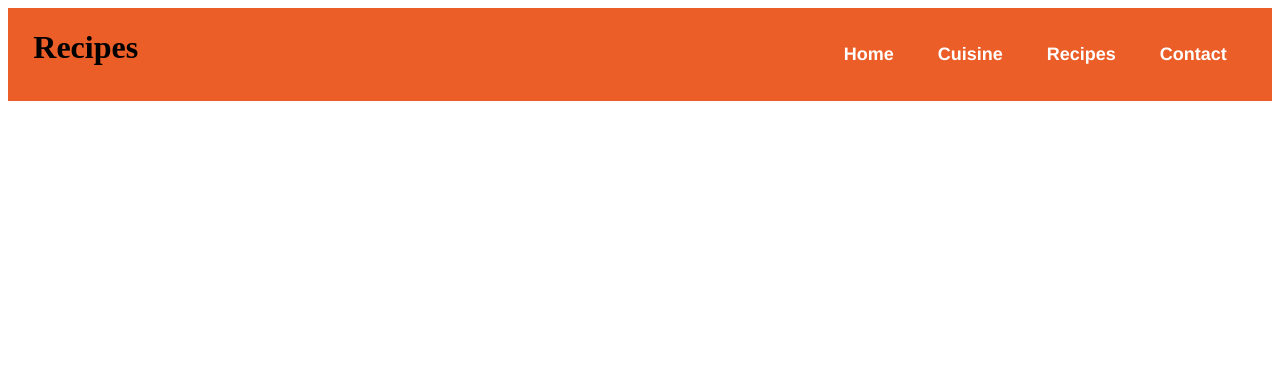
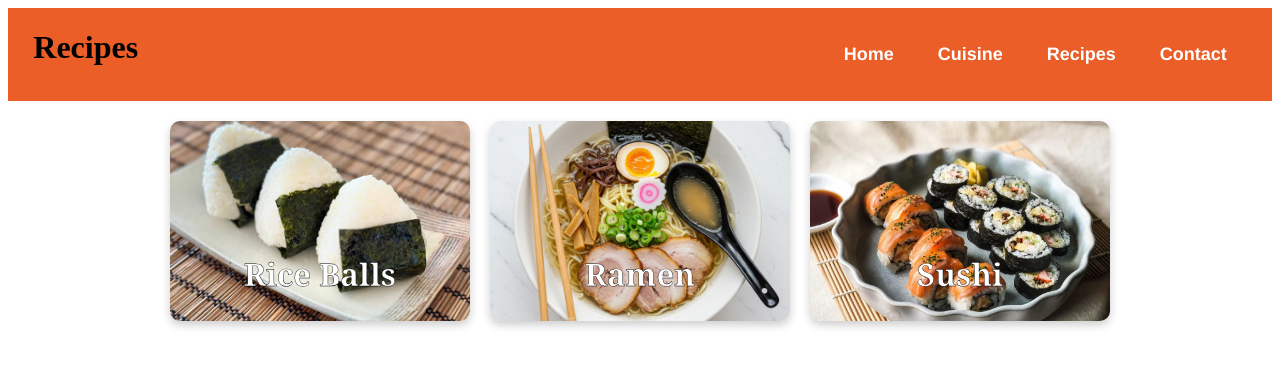
Before and after one commit to st26004-osc/CSC1-Internal, a plain HTML site: page recipes.html in a window 1280 px wide. Drawn offline with Linux system fonts and the light colour scheme.

Commit message:
Basic Layout of Recipe Page

```diff
--- a/recipes.html
+++ b/recipes.html
@@ -18,6 +18,16 @@
             </ul>
         </nav>
     </header>
-
+    <div class="container">
+        <div id="riceballs" class="recipe">
+            <h2>Rice Balls</h2>
+        </div>
+        <div id="ramen" class="recipe">
+            <h2>Ramen</h2>
+        </div>
+        <div id="sushi" class="recipe">
+            <h2>Sushi</h2>
+        </div>
+    </div>
 </body>
 </html>
--- a/style.css
+++ b/style.css
@@ -33,3 +33,44 @@ header li:hover {
     width: 100%;
     height: auto;
 }
+
+/* Recipes Styling */
+
+.container {
+    display: flex;
+    flex-wrap: wrap;
+    justify-content: center;
+    gap: 20px;
+    padding: 20px;
+}
+
+.recipe {
+    width: 300px;
+    height: 200px;
+    background-size: cover;
+    background-position: center;
+    border-radius: 10px;
+    box-shadow: 0 4px 8px rgba(0, 0, 0, 0.2);
+    display: flex;
+    align-items: last baseline;
+    justify-content: center;
+    font-size: 130%;
+    font-weight: bold;
+    font-family: Georgia, 'Times New Roman', Times, serif;
+}
+
+#riceballs {
+    background-image: url('Images/Rice balls.jpg');
+    color: white;
+    -webkit-text-stroke: 0.4px black;
+}
+#ramen {
+    background-image: url('Images/ramen.jpg');
+    color: white;
+    -webkit-text-stroke: 0.4px black;
+}
+#sushi {
+    background-image: url('Images/sushi.jpg');
+    color: white;
+    -webkit-text-stroke: 0.4px black;
+}
```
Also changed, not shown: Images/Rice balls.jpg (added), Images/ramen.jpg (added), Images/sushi.jpg (added).
